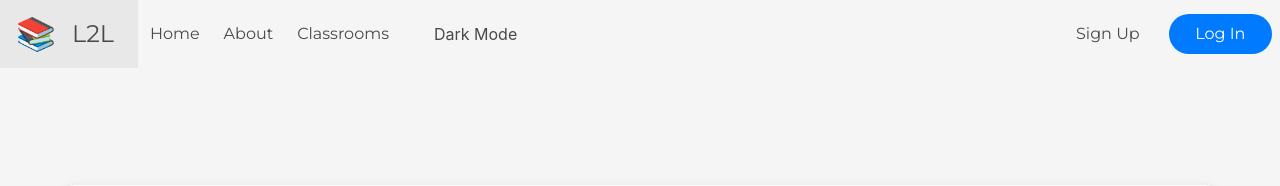
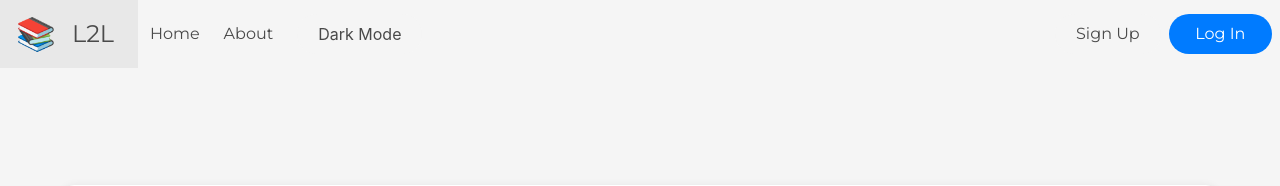
Before and after one commit to chenmichael0414/hoohacks-2025-siam-jayden-michael-gabe, a Flask app: page / in a window 1280 px wide. Shown: the top 186 px of the page. Run offline with Flask 3, Linux system fonts and the light colour scheme; some libraries are stand-ins or nearby versions.

Commit message:
removed classroom link

```diff
--- a/frontend/templates/base.html
+++ b/frontend/templates/base.html
@@ -41,7 +41,6 @@
       <div class="navbar-start">
         <a href="/" class="navbar-item">Home</a>
         <a href="/about" class="navbar-item">About</a>
-        <a href="/classrooms" class="navbar-item">Classrooms</a>
         <a class="navbar-item">
           <button id="theme-toggler" class="button is-light is-rounded">Dark Mode</button>
         </a>
```
